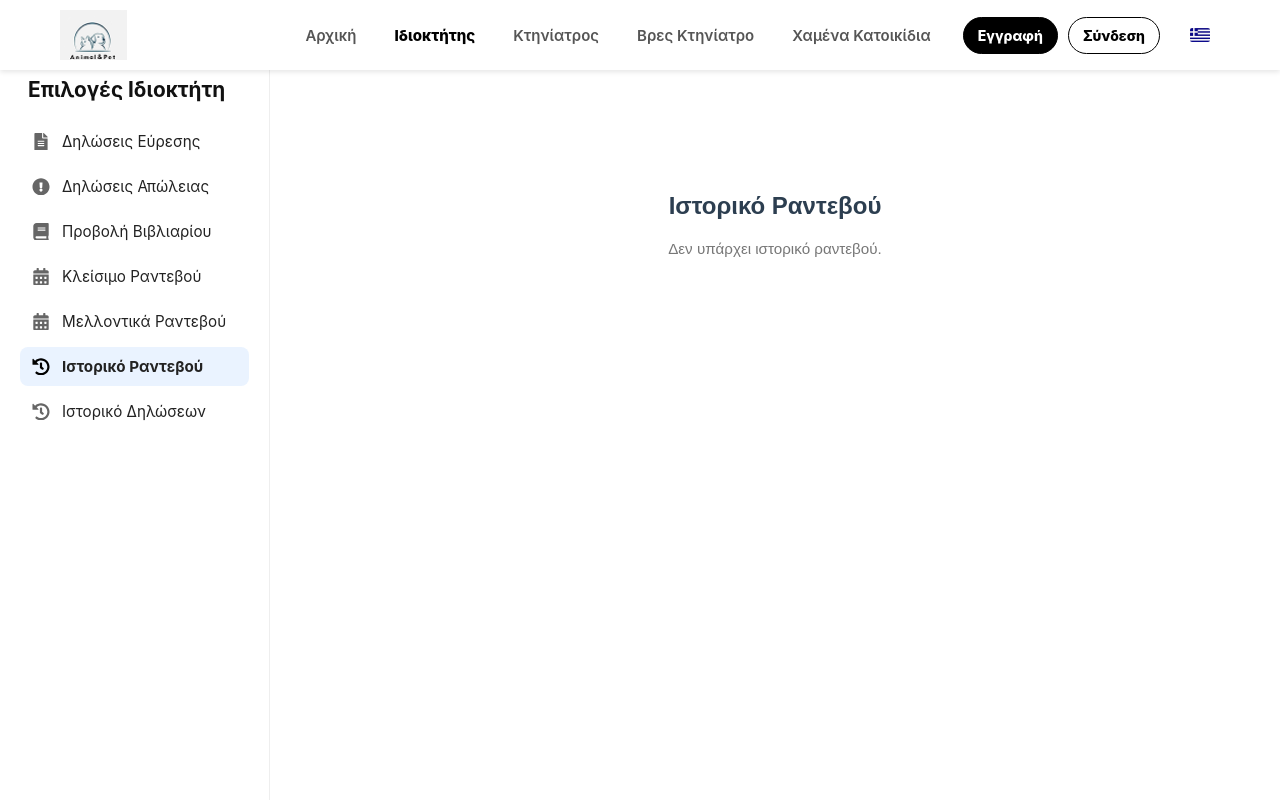
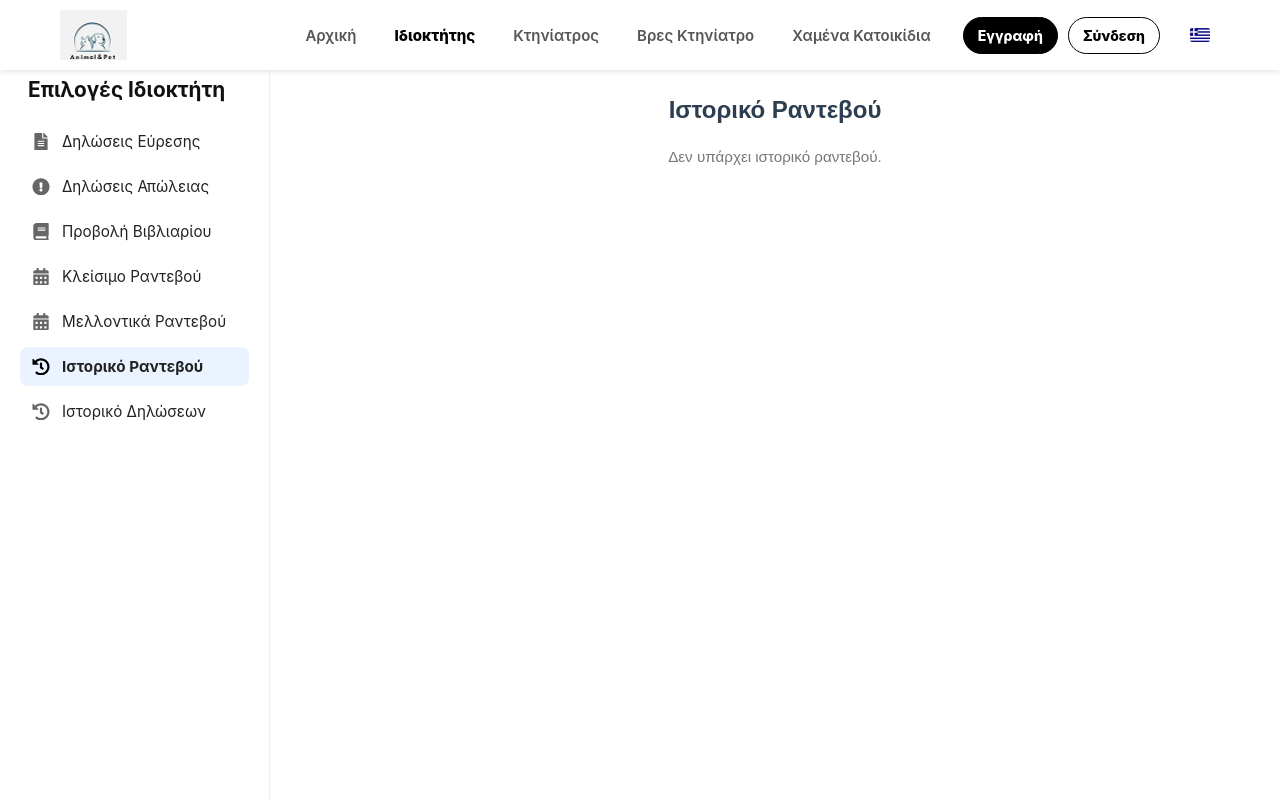
Before and after one commit to sdi2200288/Website-pet.gov, a React (Create React App) app: page /owner-dashboard/history-bookings-owner in a window 1280 px wide. Shown: the top 802 px of the page. Built offline with nearby package versions, Linux system fonts and the light colour scheme.

Commit message:
history πανω πανω

```diff
--- a/src/pages/OwnerDashboard/HistoryBookings.css
+++ b/src/pages/OwnerDashboard/HistoryBookings.css
@@ -4,15 +4,15 @@
   width: 100%;
   max-width: 1200px;
   margin: 40px auto;
-  padding: 96px 16px 0;
+  padding: 40px 16px 0;
   font-family: 'Arial', sans-serif;
 }
 
 .history-appointment-history h2 {
   text-align: center;
-  /* margin-bottom: 24px; */
+  margin-bottom: 24px;
   color: #2c3e50;
-  margin-top: 40px;
+  margin-top: 0px;
 }
 
 /* ===== CARD ===== */
```
Also changed, not shown: src/pages/OwnerDashboard/HistoryBookings.js (+0 -21 lines).
